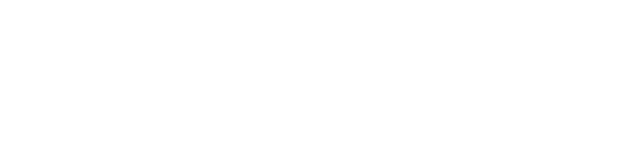
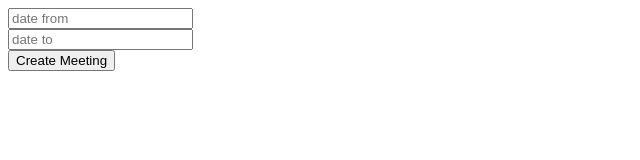
Before and after one commit to kmejka/jira-meeting-plugin, a website built with webpack: page meeting-dialog.html in a window 1280 px wide. Shown: the whole page, without its empty margins (0-640 px from the left). Built offline with nearby package versions, Linux system fonts and the light colour scheme.

Commit message:
date inputs

```diff
--- a/meeting-dialog.html
+++ b/meeting-dialog.html
@@ -1,5 +1,6 @@
 <html>
 <head>
+    <link rel="stylesheet" href="node_modules/flatpickr/dist/flatpickr.min.css" />
     <script type="text/javascript">
         // Your Client ID can be retrieved from your project in the Google
         // Developer Console, https://console.developers.google.com
@@ -106,7 +107,7 @@
 
     </script>
     <script src="https://apis.google.com/js/client.js?onload=checkAuth"></script>
-    <script src="dist/main.js"></script>
+
 </head>
 <body>
 <div id="authorize-div" style="display: none">
@@ -117,5 +118,16 @@
     </button>
 </div>
 <pre id="output"></pre>
+<div id="container">
+    <div class="date-from-wrapper">
+        <input class="date-from" placeholder="date from"/>
+    </div>
+    <div class="date-to-wrapper">
+        <input class="date-to" placeholder="date to"/>
+    </div>
+
+    <button class="create-meeting-button">Create Meeting</button>
+</div>
+<script src="dist/main.js"></script>
 </body>
 </html>
--- a/package.json
+++ b/package.json
@@ -36,5 +36,9 @@
       "./setup-browser-env.js"
     ],
     "babel": "inherit"
+  },
+  "dependencies": {
+    "flatpickr": "^1.9.1",
+    "google-calendar": "^1.3.2"
   }
 }
--- /dev/null
+++ b/src/client/meeting.js
@@ -0,0 +1,3 @@
+export function get() {
+    console.log('get meetings');
+}
--- a/src/main.js
+++ b/src/main.js
@@ -1 +1,9 @@
-console.log('sdfsdfsdf');
+import Flatpickr from 'flatpickr';
+
+const dateFromPicker = document.querySelector('.date-from');
+const flatpicker = new Flatpickr(dateFromPicker);
+
+const submitButton = document.querySelector('.create-meeting-button');
+submitButton.addEventListener('click', () => {
+   console.log(flatpicker.formatDate());
+});
```
Also changed, not shown: .babelrc (added).
